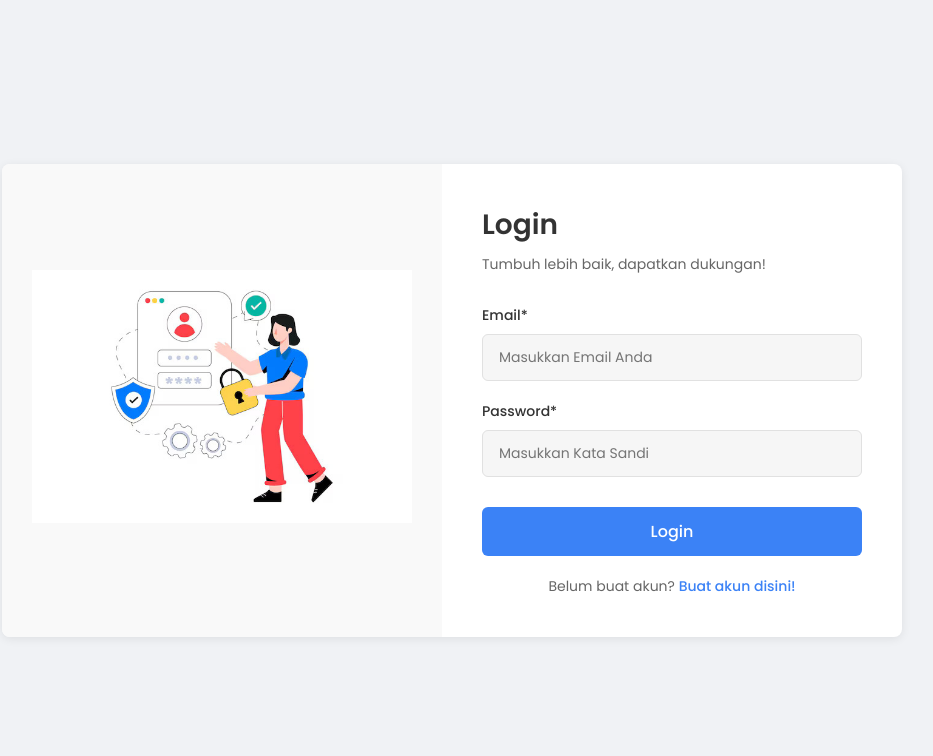
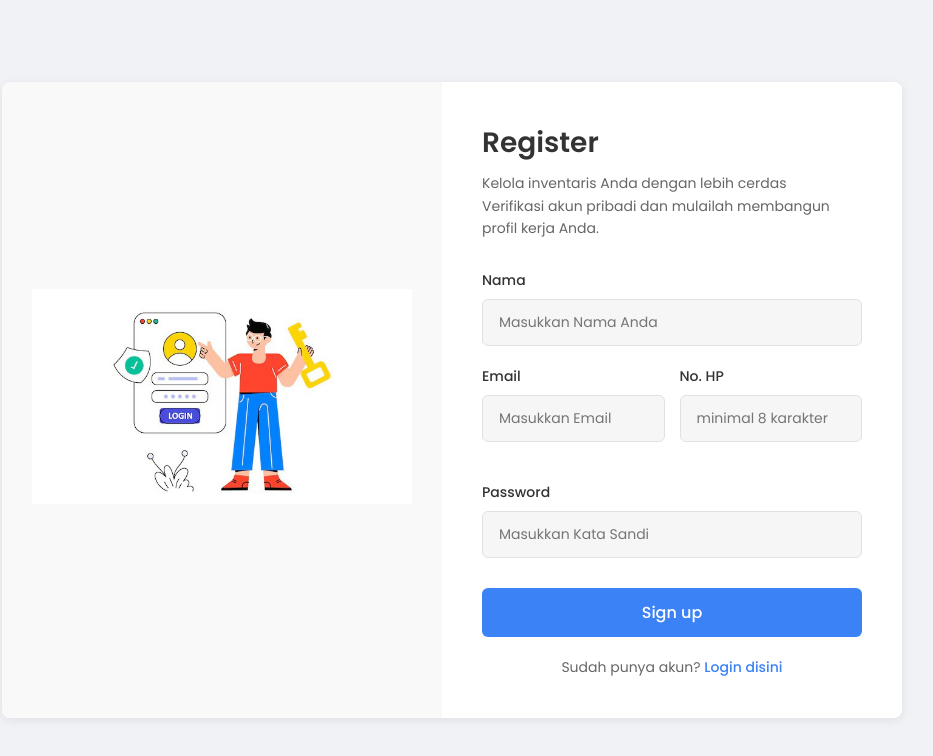
Before and after one commit to nopopori/inventek-frontend, a React (Vite) app: page /register in a window 1280 px wide. Shown: the top 756 px of the page, without its empty margins (148-1081 px from the left). Built offline with nearby package versions, Linux system fonts and the light colour scheme; the HTML template or start-up script is replaced by a standard one.

Commit message:
Pembuatan Register Page

```diff
--- a/src/App.jsx
+++ b/src/App.jsx
@@ -1,67 +1,18 @@
-import { useState } from 'react';
+import React from 'react';
+import { BrowserRouter as Router, Routes, Route } from 'react-router-dom';
+import LoginPage from './LoginPage';
+import Register from './Register';
 import './App.css';
-// Import gambar (cara yang benar di Vite)
-import loginVector from './assets/login-vector.jpg';
 
 function App() {
-  const [email, setEmail] = useState('');
-  const [password, setPassword] = useState('');
-
-  const handleLogin = () => {
-    console.log('Login attempted with:', { email, password });
-    // Disini nanti bisa dihubungkan dengan backend
-  };
-
   return (
-    <div className="login-container">
-      <div className="login-card">
-        <div className="login-image">
-          {/* Gambar yang diimpor */}
-          <div className="login-illustration">
-            <img src={loginVector} alt="Login Illustration" className="login-vector" />
-          </div>
-        </div>
-        <div className="login-form">
-          <h1 className="login-title">Login</h1>
-          <p className="login-subtitle">Tumbuh lebih baik, dapatkan dukungan!</p>
-
-          <div className="form-group">
-            <label htmlFor="email">Email*</label>
-            <input
-              type="email"
-              id="email"
-              className="input-field"
-              placeholder="Masukkan Email Anda"
-              value={email}
-              onChange={(e) => setEmail(e.target.value)}
-            />
-          </div>
-
-          <div className="form-group">
-            <label htmlFor="password">Password*</label>
-            <input
-              type="password"
-              id="password"
-              className="input-field"
-              placeholder="Masukkan Kata Sandi"
-              value={password}
-              onChange={(e) => setPassword(e.target.value)}
-            />
-          </div>
-
-          <button
-            className="login-button"
-            onClick={handleLogin}
-          >
-            Login
-          </button>
-
-          <div className="register-link">
-            Belum buat akun? <a href="#">Buat akun disini!</a>
-          </div>
-        </div>
-      </div>
-    </div>
+    <Router>
+      <Routes>
+        <Route path="/" element={<LoginPage />} />
+        <Route path="/login" element={<LoginPage />} />
+        <Route path="/register" element={<Register />} />
+      </Routes>
+    </Router>
   );
 }
 
--- /dev/null
+++ b/src/LoginPage.jsx
@@ -0,0 +1,68 @@
+import { useState } from 'react';
+import { Link } from 'react-router-dom';
+import './App.css';
+import loginVector from './assets/login-vector.jpg';
+
+function LoginPage() {
+  const [email, setEmail] = useState('');
+  const [password, setPassword] = useState('');
+
+  const handleLogin = () => {
+    console.log('Login attempted with:', { email, password });
+    // Disini nanti bisa dihubungkan dengan backend
+  };
+
+  return (
+    <div className="login-container">
+      <div className="login-card">
+        <div className="login-image">
+          {/* Gambar yang diimpor */}
+          <div className="login-illustration">
+            <img src={loginVector} alt="Login Illustration" className="login-vector" />
+          </div>
+        </div>
+        <div className="login-form">
+          <h1 className="login-title">Login</h1>
+          <p className="login-subtitle">Tumbuh lebih baik, dapatkan dukungan!</p>
+
+          <div className="form-group">
+            <label htmlFor="email">Email*</label>
+            <input
+              type="email"
+              id="email"
+              className="input-field"
+              placeholder="Masukkan Email Anda"
+              value={email}
+              onChange={(e) => setEmail(e.target.value)}
+            />
+          </div>
+
+          <div className="form-group">
+            <label htmlFor="password">Password*</label>
+            <input
+              type="password"
+              id="password"
+              className="input-field"
+              placeholder="Masukkan Kata Sandi"
+              value={password}
+              onChange={(e) => setPassword(e.target.value)}
+            />
+          </div>
+
+          <button
+            className="login-button"
+            onClick={handleLogin}
+          >
+            Login
+          </button>
+
+          <div className="register-link">
+            Belum buat akun? <Link to="/register">Buat akun disini!</Link>
+          </div>
+        </div>
+      </div>
+    </div>
+  );
+}
+
+export default LoginPage;
--- /dev/null
+++ b/src/Register.css
@@ -0,0 +1,168 @@
+/* Register.css */
+@import url('https://fonts.googleapis.com/css2?family=Poppins:wght@300;400;500;600;700&display=swap');
+
+* {
+  margin: 0;
+  padding: 0;
+  box-sizing: border-box;
+  font-family: 'Poppins', sans-serif;
+}
+
+body {
+  background-color: #f0f2f5;
+  display: flex;
+  justify-content: center;
+  align-items: center;
+  min-height: 100vh;
+}
+
+.register-container {
+  display: flex;
+  justify-content: center;
+  align-items: center;
+  width: 100%;
+  max-width: 1200px;
+  padding: 20px;
+}
+
+.register-card {
+  background-color: white;
+  border-radius: 8px;
+  box-shadow: 0 2px 10px rgba(0, 0, 0, 0.08);
+  display: flex;
+  width: 100%;
+  max-width: 900px;
+  overflow: hidden;
+}
+
+.register-image {
+  flex: 1;
+  background-color: #f9f9f9;
+  display: flex;
+  justify-content: center;
+  align-items: center;
+  padding: 30px;
+}
+
+.register-illustration {
+  width: 100%;
+  max-width: 400px;
+}
+
+.register-vector {
+  width: 100%;
+  height: auto;
+}
+
+.register-form {
+  flex: 1;
+  padding: 40px;
+  display: flex;
+  flex-direction: column;
+}
+
+.register-title {
+  font-size: 28px;
+  font-weight: 600;
+  color: #333;
+  margin-bottom: 8px;
+}
+
+.register-subtitle {
+  font-size: 14px;
+  color: #666;
+  margin-bottom: 30px;
+  line-height: 1.6;
+}
+
+.form-group {
+  margin-bottom: 20px;
+}
+
+.form-row {
+  display: flex;
+  gap: 15px;
+  margin-bottom: 20px;
+}
+
+.form-group.half {
+  flex: 1;
+}
+
+.form-group label {
+  display: block;
+  font-size: 14px;
+  margin-bottom: 8px;
+  color: #333;
+  font-weight: 500;
+}
+
+.input-field {
+  width: 100%;
+  padding: 12px 16px;
+  font-size: 14px;
+  border: 1px solid #e1e1e1;
+  border-radius: 6px;
+  background-color: #f6f6f6;
+  transition: border-color 0.2s;
+}
+
+.input-field:focus {
+  outline: none;
+  border-color: #3b82f6;
+}
+
+.signup-button {
+  width: 100%;
+  padding: 12px 16px;
+  background-color: #3b82f6;
+  color: white;
+  border: none;
+  border-radius: 6px;
+  font-size: 16px;
+  font-weight: 500;
+  cursor: pointer;
+  transition: background-color 0.2s;
+  margin-top: 10px;
+}
+
+.signup-button:hover {
+  background-color: #2563eb;
+}
+
+.login-link {
+  margin-top: 20px;
+  text-align: center;
+  font-size: 14px;
+  color: #666;
+}
+
+.login-link a {
+  color: #3b82f6;
+  text-decoration: none;
+  font-weight: 500;
+}
+
+.login-link a:hover {
+  text-decoration: underline;
+}
+
+/* Responsive design */
+@media (max-width: 768px) {
+  .register-card {
+    flex-direction: column;
+  }
+
+  .register-image {
+    padding: 20px;
+  }
+
+  .register-form {
+    padding: 30px;
+  }
+
+  .form-row {
+    flex-direction: column;
+    gap: 20px;
+  }
+}
--- /dev/null
+++ b/src/Register.jsx
@@ -0,0 +1,99 @@
+import { useState } from 'react';
+import './Register.css';
+import registerVector from './assets/register-vector.jpg';
+
+function Register() {
+  const [nama, setNama] = useState('');
+  const [email, setEmail] = useState('');
+  const [noHP, setNoHP] = useState('');
+  const [password, setPassword] = useState('');
+
+  const handleSignUp = () => {
+    console.log('Sign up attempted with:', { nama, email, noHP, password });
+    // Disini nanti bisa dihubungkan dengan backend
+  };
+
+  return (
+    <div className="register-container">
+      <div className="register-card">
+        <div className="register-image">
+          {/* Gambar yang diimpor */}
+          <div className="register-illustration">
+            <img src={registerVector} alt="Register Illustration" className="register-vector" />
+          </div>
+        </div>
+        <div className="register-form">
+          <h1 className="register-title">Register</h1>
+          <p className="register-subtitle">
+            Kelola inventaris Anda dengan lebih cerdas
+            <br />
+            Verifikasi akun pribadi dan mulailah membangun profil kerja Anda.
+          </p>
+
+          <div className="form-group">
+            <label htmlFor="nama">Nama</label>
+            <input
+              type="text"
+              id="nama"
+              className="input-field"
+              placeholder="Masukkan Nama Anda"
+              value={nama}
+              onChange={(e) => setNama(e.target.value)}
+            />
+          </div>
+
+          <div className="form-row">
+            <div className="form-group half">
+              <label htmlFor="email">Email</label>
+              <input
+                type="email"
+                id="email"
+                className="input-field"
+                placeholder="Masukkan Email"
+                value={email}
+                onChange={(e) => setEmail(e.target.value)}
+              />
+            </div>
+
+            <div className="form-group half">
+              <label htmlFor="noHP">No. HP</label>
+              <input
+                type="tel"
+                id="noHP"
+                className="input-field"
+                placeholder="minimal 8 karakter"
+                value={noHP}
+                onChange={(e) => setNoHP(e.target.value)}
+              />
+            </div>
+          </div>
+
+          <div className="form-group">
+            <label htmlFor="password">Password</label>
+            <input
+              type="password"
+              id="password"
+              className="input-field"
+              placeholder="Masukkan Kata Sandi"
+              value={password}
+              onChange={(e) => setPassword(e.target.value)}
+            />
+          </div>
+
+          <button
+            className="signup-button"
+            onClick={handleSignUp}
+          >
+            Sign up
+          </button>
+
+          <div className="login-link">
+            Sudah punya akun? <a href="/login">Login disini</a>
+          </div>
+        </div>
+      </div>
+    </div>
+  );
+}
+
+export default Register;
```
Also changed, not shown: src/assets/register-vector.jpg (added).
